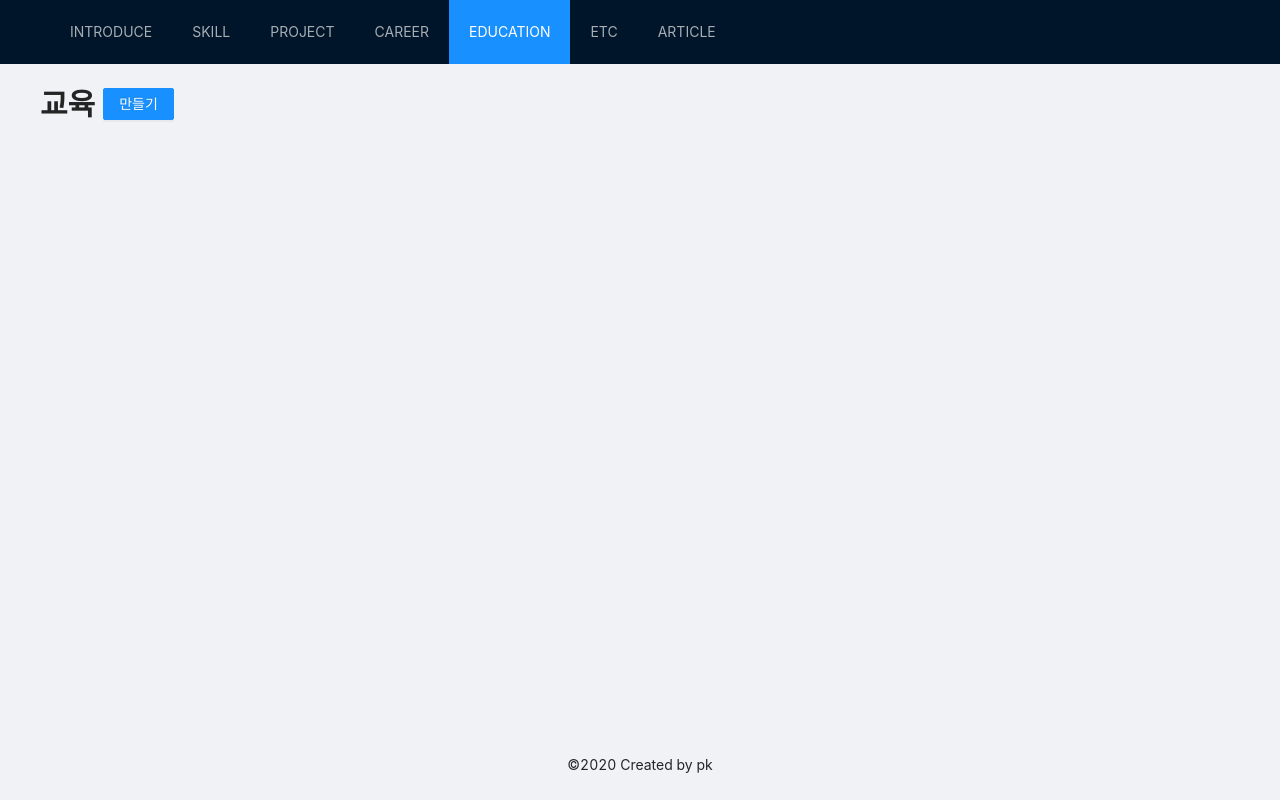
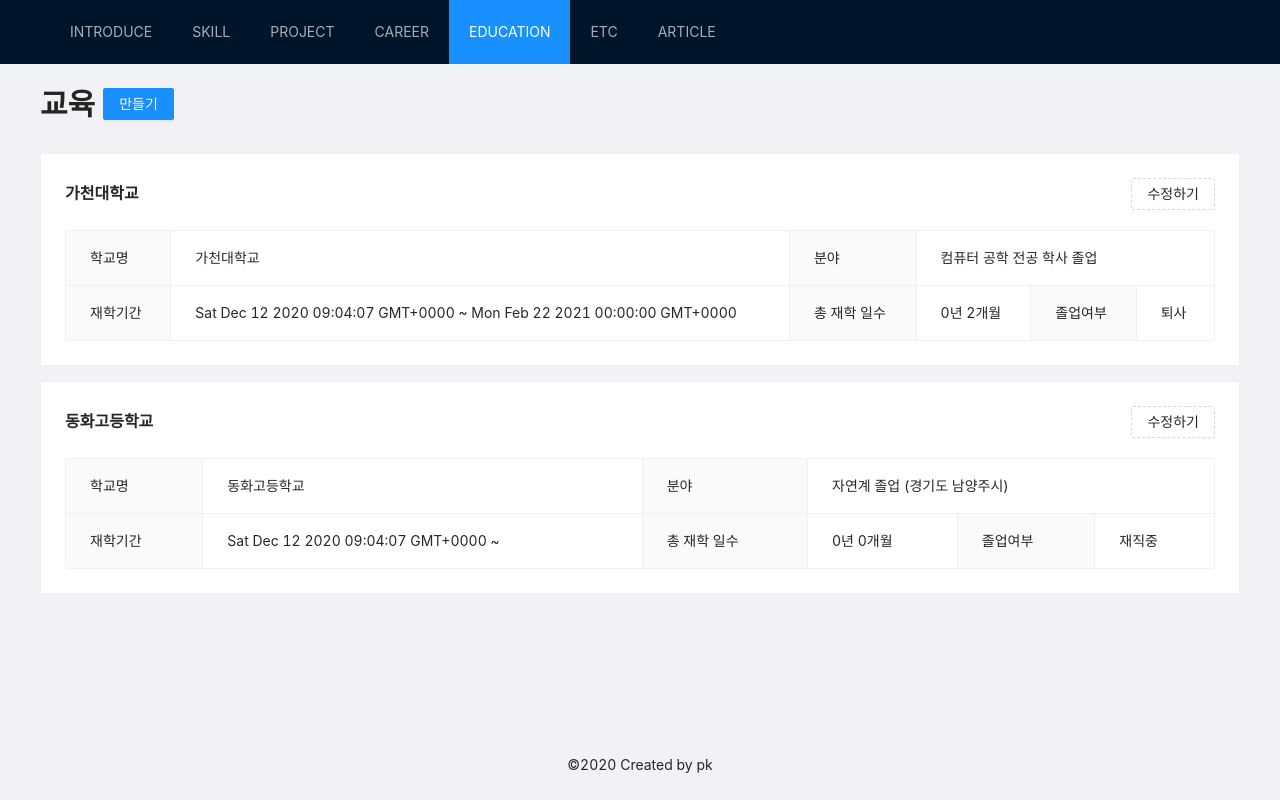
Before and after one commit to parkoon/resume-kit, a Next.js app: page /admin/education in a window 1280 px wide. Built offline with nearby package versions, Linux system fonts and the light colour scheme.

Commit message:
refactor: common decription 으로 추출

```diff
--- a/pages/admin/career.tsx
+++ b/pages/admin/career.tsx
@@ -4,7 +4,7 @@ import { useState } from 'react'
 import Modal from 'antd/lib/modal/Modal'
 import moment from 'moment'
 import { calcCareerYearAndMonth } from '@Shared/helpers'
-import CareerDescription from '@Admin/components/Descriptions/CareerDesceiption'
+import CommonDescription from '@Admin/components/Descriptions/CommonDescription'
 import CommonForm from '@Admin/components/Forms/CommonForm'
 import { CommonSection } from '@Shared/types/CommonSection'
 
@@ -52,7 +52,7 @@ function ProjectManagement() {
       }
     >
       {careers.map((career, index) => (
-        <CareerDescription key={index} career={career} />
+        <CommonDescription key={index} type="career" source={career} />
       ))}
       <Modal
         title="내가 성장 할 수 있던 곳은 🏢"
--- a/pages/admin/education.tsx
+++ b/pages/admin/education.tsx
@@ -1,8 +1,30 @@
 import { Button } from 'antd'
 import { useState } from 'react'
+import moment from 'moment'
 import Modal from 'antd/lib/modal/Modal'
 import AdminLayout from '@Admin/components/AdminLayout'
 import CommonForm from '@Admin/components/Forms/CommonForm'
+import { CommonSection } from '@Shared/types/CommonSection'
+import { calcCareerYearAndMonth } from '@Shared/helpers'
+import CommonDescription from '@Admin/components/Descriptions/CommonDescription'
+
+const educations: CommonSection[] = [
+  {
+    title: '가천대학교',
+    subtitle: '컴퓨터 공학 전공 학사 졸업',
+    period: calcCareerYearAndMonth([moment(), moment('2021/02/22')]),
+    startedAt: moment().toString(),
+    completedAt: moment('2021/02/22').toString(),
+    completed: true,
+  },
+  {
+    title: '동화고등학교',
+    period: calcCareerYearAndMonth([moment('2009/10/10')]),
+    startedAt: moment().toString(),
+    subtitle: '자연계 졸업 (경기도 남양주시)',
+    completed: false,
+  },
+]
 
 function EducationManagement() {
   const [isModalVisible, setIsModalVisible] = useState(false)
@@ -27,6 +49,9 @@ function EducationManagement() {
         </Button>
       }
     >
+      {educations.map((education, index) => (
+        <CommonDescription key={index} type="education" source={education} />
+      ))}
       <Modal
         title="교육 만들기"
         visible={isModalVisible}
--- /dev/null
+++ b/src/admin/components/Descriptions/CommonDescription/index.tsx
@@ -0,0 +1,56 @@
+import React from 'react'
+import { Descriptions, Badge, Card, Button, Tag } from 'antd'
+import { CommonSection } from '@Shared/types/CommonSection'
+
+const Label: {
+  [key: string]: {
+    title: string
+    subtitle: string
+    period: string
+    totalPeriod: string
+    completed: string
+  }
+} = {
+  career: {
+    title: '회사명',
+    subtitle: '직책',
+    period: '업무기간',
+    totalPeriod: '총 업무 일수',
+    completed: '퇴사여부',
+  },
+  education: {
+    title: '학교명',
+    subtitle: '분야',
+    period: '재학기간',
+    totalPeriod: '총 재학 일수',
+    completed: '졸업여부',
+  },
+}
+type DescriptionType = 'career' | 'education'
+type CommonDescriptionProps = {
+  source: CommonSection
+  type: DescriptionType
+}
+function CommonDescription({ source, type }: CommonDescriptionProps) {
+  return (
+    <Card style={{ marginBottom: '1.5rem' }}>
+      <Descriptions title={source.title} bordered extra={<Button type="dashed">수정하기</Button>}>
+        <Descriptions.Item label={Label[type].title}>{source.title}</Descriptions.Item>
+        <Descriptions.Item label={Label[type].subtitle} span={2}>
+          {source.subtitle}
+        </Descriptions.Item>
+        <Descriptions.Item label={Label[type].period}>
+          {source.startedAt} ~ {source.completedAt}
+        </Descriptions.Item>
+        <Descriptions.Item label={Label[type].totalPeriod}>
+          {source.period.years}년 {source.period.months}개월
+        </Descriptions.Item>
+        <Descriptions.Item label={Label[type].completed}>
+          {source.completed ? '퇴사' : '재직중'}
+        </Descriptions.Item>
+      </Descriptions>
+    </Card>
+  )
+}
+
+export default CommonDescription
```
Also changed, not shown: src/admin/components/Descriptions/CareerDesceiption/index.tsx (deleted, +0 -30 lines).
